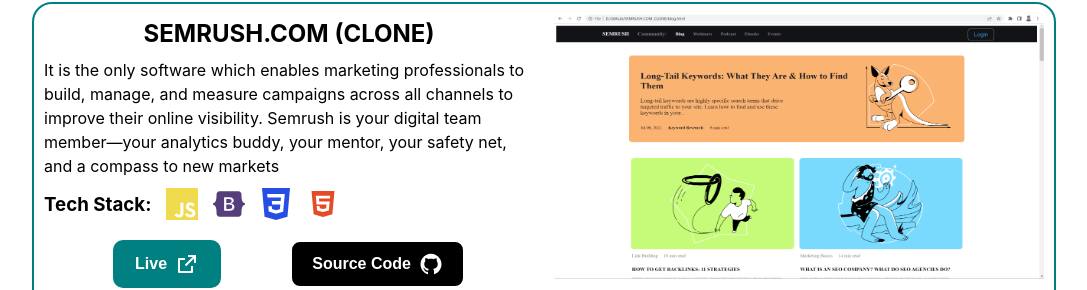
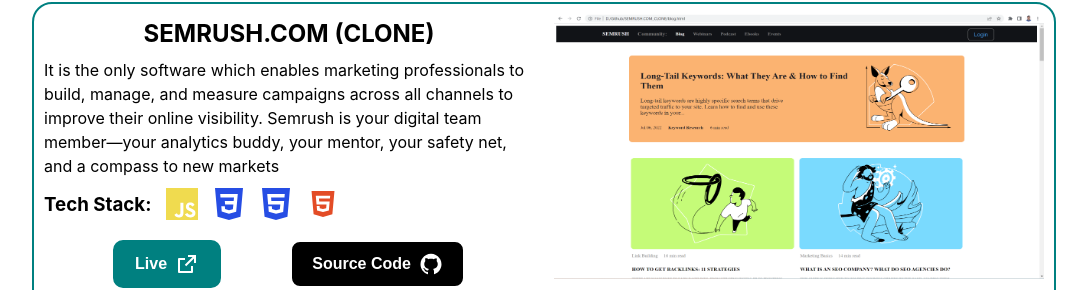
Before and after one commit to deepakkumarfathkar/deepakkumarfathkar.github.io, a React (Create React App) app: page / in a window 1280 px wide. Shown: the part 2841-3131 px from the top of the page, without its empty margins (96-1183 px from the left). Built offline with nearby package versions, Linux system fonts and the light colour scheme.

Commit message:
projects added

```diff
--- a/src/components/project/Projects.jsx
+++ b/src/components/project/Projects.jsx
@@ -1,75 +1,117 @@
-import './projects.style.css';
-import Aos from 'aos'
+import "./projects.style.css";
+import Aos from "aos";
 import "aos/dist/aos.css";
-import kindmealPoster from './port.png';
-import lifestylePoster from './proj2.png';
-import apolloPoster from './proj3.png';
-import {SiBootstrap , SiChakraui , SiJavascript , SiCss3} from 'react-icons/si'
-import {DiReact} from 'react-icons/di'
-import {AiFillHtml5 , AiFillGithub} from 'react-icons/ai';
-import {RiExternalLinkLine} from 'react-icons/ri'
-import { useEffect } from 'react';
+import kindmealPoster from "./port.png";
+import lifestylePoster from "./proj2.png";
+import apolloPoster from "./proj3.png";
+import {
+  SiBootstrap,
+  SiChakraui,
+  SiJavascript,
+  SiCss3,
+  SiHtml5,
+} from "react-icons/si";
+import { DiReact } from "react-icons/di";
+import { AiFillHtml5, AiFillGithub } from "react-icons/ai";
+import { RiExternalLinkLine } from "react-icons/ri";
+import { useEffect } from "react";
 
 const Projects = () => {
-  useEffect(()=>{
-    Aos.init({duration:3000 })
-})
-  const projects =[
+  useEffect(() => {
+    Aos.init({ duration: 3000 });
+  });
+  const projects = [
     {
-      title:"Project-1",
-      poster_url:kindmealPoster,
-      name:"NORDSTORM.COM (CLONE)",
-      description:"NORDSTORM is a online shoping website where you can purchase or sell products like cloths, bueaty, and other accesory. Lifestyle's inventory consists of several national and international brands, and its product categories include Indian and western apparels, footwear, handbags, beauty products, and fashion accessories for men, women, and children.",
-      tech_stack:[<DiReact color='#61DBFB' size='2rem' /> , <SiChakraui color='teal' size='2rem' /> , <SiBootstrap color='#563d7c' size='2rem' /> ,<SiJavascript size='2rem' color='#F0DB4F' /> , <SiCss3 size='2rem' color='#264de4' />
-      , <AiFillHtml5 color='#e34c26' size='2rem'/>],
-      git_link:'https://github.com/deepakkumarfathkar/Dreamlaza-Shopper',
-      deploy_link:'https://dreamlaza-shopper.netlify.app/',
-      animation:'fade-right'
+      title: "Project-1",
+      poster_url: kindmealPoster,
+      name: "NORDSTORM.COM (CLONE)",
+      description:
+        "NORDSTORM is a online shoping website where you can purchase or sell products like cloths, bueaty, and other accesory. Lifestyle's inventory consists of several national and international brands, and its product categories include Indian and western apparels, footwear, handbags, beauty products, and fashion accessories for men, women, and children.",
+      tech_stack: [
+        <DiReact color="#61DBFB" size="2rem" />,
+        <SiChakraui color="teal" size="2rem" />,
+        <SiBootstrap color="#563d7c" size="2rem" />,
+        <SiJavascript size="2rem" color="#F0DB4F" />,
+        <SiCss3 size="2rem" color="#264de4" />,
+        <AiFillHtml5 color="#e34c26" size="2rem" />,
+      ],
+      git_link: "https://github.com/deepakkumarfathkar/Dreamlaza-Shopper",
+      deploy_link: "https://dreamlaza-shopper.netlify.app/",
+      animation: "fade-right",
     },
     {
-      title:"Project-2",
-      poster_url:lifestylePoster,
-      name:"SEMRUSH.COM (CLONE)",
-      description:"It is the only software which enables marketing professionals to build, manage, and measure campaigns across all channels to improve their online visibility. Semrush is your digital team member—your analytics buddy, your mentor, your safety net, and a compass to new markets",
-      tech_stack:[<SiJavascript size='2rem' color='#F0DB4F' /> , <SiBootstrap color='#563d7c' size='2rem' /> , <SiCss3 size='2rem' color='#264de4' />
-      , <AiFillHtml5 color='#e34c26' size='2rem'/>],
-      git_link:'https://github.com/deepakkumarfathkar/SEMRUSH.COM_CLONE',
-      deploy_link:'https://sunny-zabaione-bf8058.netlify.app/',
-      animation:'fade'
+      title: "Project-2",
+      poster_url: lifestylePoster,
+      name: "SEMRUSH.COM (CLONE)",
+      description:
+        "It is the only software which enables marketing professionals to build, manage, and measure campaigns across all channels to improve their online visibility. Semrush is your digital team member—your analytics buddy, your mentor, your safety net, and a compass to new markets",
+      tech_stack: [
+        <SiJavascript size="2rem" color="#F0DB4F" />,
+        <SiCss3 size="2rem" color="#264de4" />,
+        <SiHtml5 size="2rem" color="#264de4" />,
+        <AiFillHtml5 color="#e34c26" size="2rem" />,
+      ],
+      git_link: "https://github.com/deepakkumarfathkar/SEMRUSH.COM_CLONE",
+      deploy_link: "https://sunny-zabaione-bf8058.netlify.app/",
+      animation: "fade",
     },
     {
-      title:"Project-3",
-      poster_url:apolloPoster,
-      name:"MAILCHIMP.COM (CLONE)",
-      description:"This website is clone of Mailchimp and it will guide your business with the right marketing & sales tools. also, this website is fully responsive and five people collaborated on the project, which was finished in five days.",
-      tech_stack:[<DiReact color='#61DBFB' size='2rem' /> , <SiChakraui color='teal' size='2rem' /> , <SiBootstrap color='#563d7c' size='2rem' /> ,<SiJavascript size='2rem' color='#F0DB4F' /> , <SiCss3 size='2rem' color='#264de4' />
-      , <AiFillHtml5 color='#e34c26' size='2rem'/>],
-      git_link:'https://github.com/shivamsherje/delightful-animal-1301/tree/main/mailchimp',
-      deploy_link:'https://rad-semolina-cd66f1.netlify.app/',
-      animation:'fade-left'
+      title: "Project-3",
+      poster_url: apolloPoster,
+      name: "MAILCHIMP.COM (CLONE)",
+      description:
+        "This website is clone of Mailchimp and it will guide your business with the right marketing & sales tools. also, this website is fully responsive and five people collaborated on the project, which was finished in five days.",
+      tech_stack: [
+        <DiReact color="#61DBFB" size="2rem" />,
+        <SiChakraui color="teal" size="2rem" />,
+        <SiBootstrap color="#563d7c" size="2rem" />,
+        <SiJavascript size="2rem" color="#F0DB4F" />,
+        <SiCss3 size="2rem" color="#264de4" />,
+        <AiFillHtml5 color="#e34c26" size="2rem" />,
+      ],
+      git_link:
+        "https://github.com/shivamsherje/delightful-animal-1301/tree/main/mailchimp",
+      deploy_link: "https://rad-semolina-cd66f1.netlify.app/",
+      animation: "fade-left",
     },
-
-  ]
+  ];
   return (
-    <div className="p-wrapper" >
-      {
-        projects.map((el,i )=>
-          <ProjectCard key={el.title} i={i+1} poster_url={el.poster_url} name={el.name} description={el.description} tech_stack={el.tech_stack} animation={el.animation} git_link={el.git_link} deploy_link={el.deploy_link}  />
-        )
-      }
+    <div className="p-wrapper">
+      {projects.map((el, i) => (
+        <ProjectCard
+          key={el.title}
+          i={i + 1}
+          poster_url={el.poster_url}
+          name={el.name}
+          description={el.description}
+          tech_stack={el.tech_stack}
+          animation={el.animation}
+          git_link={el.git_link}
+          deploy_link={el.deploy_link}
+        />
+      ))}
     </div>
-  )
-}
-const ProjectCard = ({poster_url,i,name,description,tech_stack ,git_link, deploy_link,animation})=>{
-  const handleGit = (link) =>{
-    window.open(link)
-  }
-  const handledeploy = (link) =>{
-    window.open(link)
-  }
+  );
+};
+const ProjectCard = ({
+  poster_url,
+  i,
+  name,
+  description,
+  tech_stack,
+  git_link,
+  deploy_link,
+  animation,
+}) => {
+  const handleGit = (link) => {
+    window.open(link);
+  };
+  const handledeploy = (link) => {
+    window.open(link);
+  };
   return (
-    <div data-aos={`${animation}`} className={`project project${i}`} >
-      <div className="poster"  >
+    <div data-aos={`${animation}`} className={`project project${i}`}>
+      <div className="poster">
         <img src={poster_url} alt={name} />
       </div>
       <div className="projectDetail">
@@ -77,23 +119,21 @@
         <p>{description}</p>
         <div className="tech">
           <h3>Tech Stack:</h3>
-          {
-            tech_stack.map(el=> el )
-          }
+          {tech_stack.map((el) => el)}
         </div>
         <div className="codeLink">
-          <div className="deploy" onClick={()=>handledeploy(deploy_link)}>
-           <p>Live</p>
-            <RiExternalLinkLine size='1.5rem'/>
+          <div className="deploy" onClick={() => handledeploy(deploy_link)}>
+            <p>Live</p>
+            <RiExternalLinkLine size="1.5rem" />
           </div>
-          <div className="git" onClick={()=>handleGit(git_link)} >
-           <p>Source Code</p>
-            <AiFillGithub size='1.5rem'/>
+          <div className="git" onClick={() => handleGit(git_link)}>
+            <p>Source Code</p>
+            <AiFillGithub size="1.5rem" />
           </div>
         </div>
       </div>
     </div>
-  )
-}
+  );
+};
 
 export default Projects;
```
